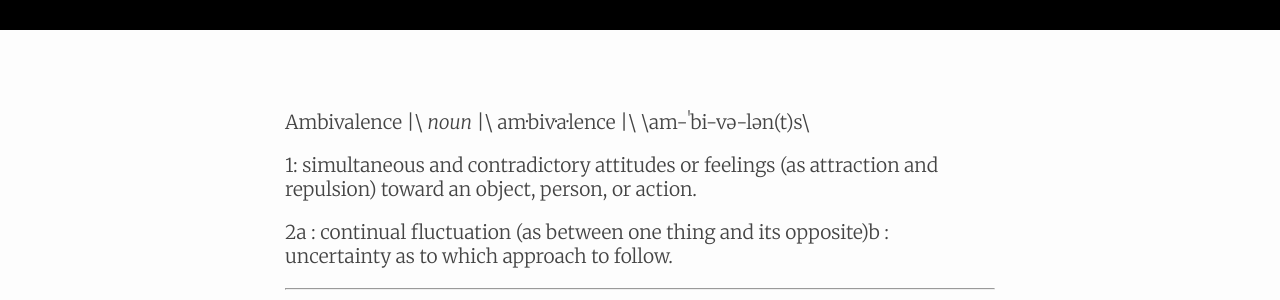
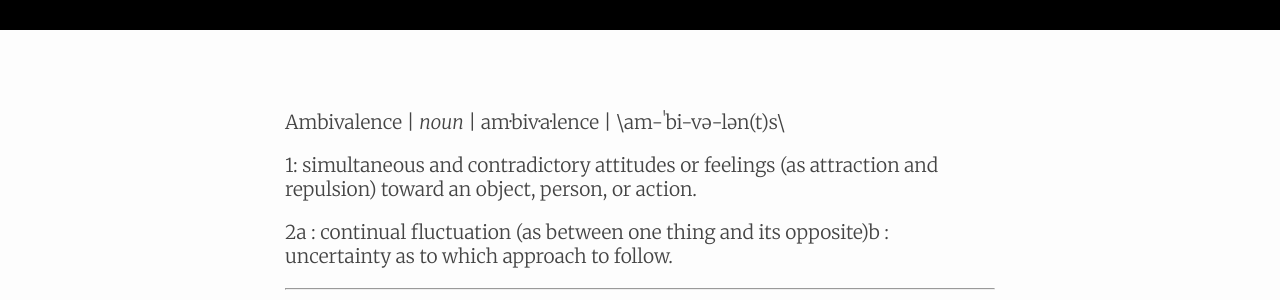
Before and after one commit to fromruins/fromruins.github.io, a Jekyll site: the page built from _posts/2016-01-13-on-moral-ambivalence.md, in a window 1280 px wide. Shown: the part 3470-3770 px from the top of the page. Built offline with Jekyll 4.4.1, drawn with Linux system fonts in a browser that asks for light colours.

```diff
--- a/_posts/2016-01-13-on-moral-ambivalence.md
+++ b/_posts/2016-01-13-on-moral-ambivalence.md
@@ -8,7 +8,7 @@ title: On Moral Ambivalence
 ---
 
 
-Ambivalence \|\ _noun_ \|\ am·biv·a·lence \|\ \am-ˈbi-və-lən(t)s\
+Ambivalence \| _noun_ \| am·biv·a·lence \| \am-ˈbi-və-lən(t)s\
 
 1:  simultaneous and contradictory attitudes or feelings (as attraction and repulsion) toward an object, person, or action.
 
```
